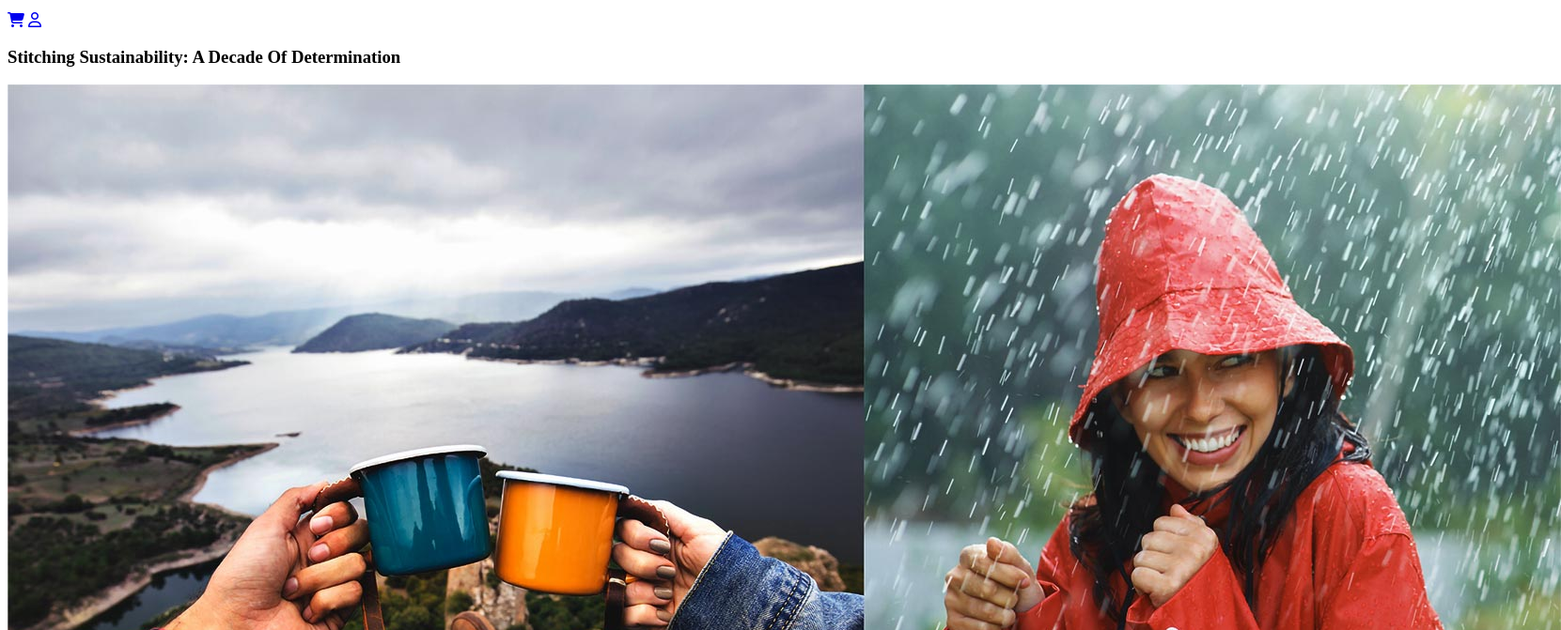
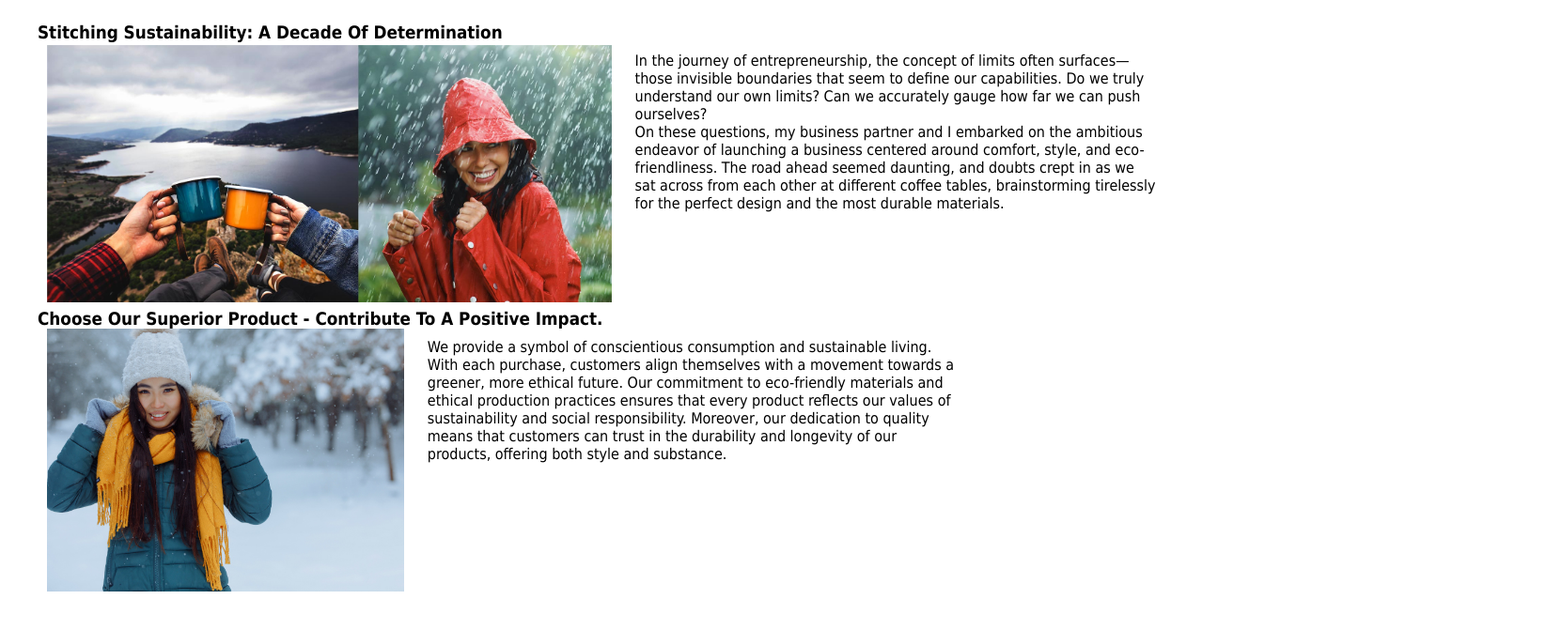
Before and after one commit to SocanIcode/HTML-CSS---CA, a plain HTML site: page html/about.html in a window 1280 px wide. Shown: the part 117-788 px from the top of the page at 94% size, 1661 px wide, since content can reach past the window. Drawn offline with Linux system fonts and the light colour scheme; files that its build step writes are made by us from their sources; the site is published under a folder, as on GitHub Pages, so addresses that start at the root find nothing; files whose address does not match are found by name.

Commit message:
link update

```diff
--- a/html/about.html
+++ b/html/about.html
@@ -7,7 +7,7 @@
       name="description"
       content="Read about RainDay: Our success story, insights from the founder, and testimonials from satisfied customers."
     />
-    <link href="/css/style.css" rel="stylesheet" />
+    <link href="css/style.css" rel="stylesheet" />
 
     <link
       rel="stylesheet"
```
Also changed, not shown: html/Message.html (+1 -1 lines), html/account.html (+1 -1 lines), html/contact.html (+1 -1 lines), html/page404.html (+1 -1 lines), html/productdetail.html (+1 -1 lines), html/products.html (+1 -1 lines), html/thankyou.html (+1 -1 lines).
